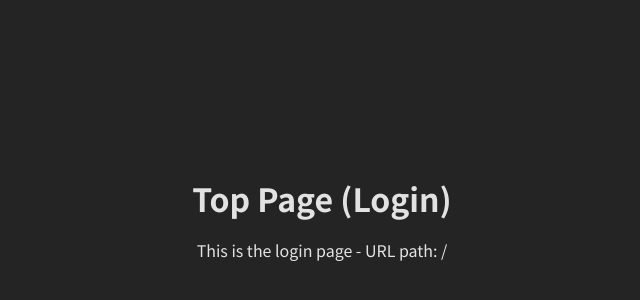
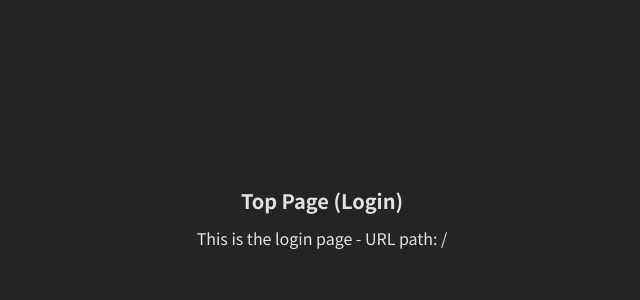
Before and after one commit to congvuthanh/health-app, a React (Vite) app: page / in a window 1280 px wide. Shown: the part 182-482 px from the top of the page, without its empty margins (318-958 px from the left). Built offline with nearby package versions, Linux system fonts and the light colour scheme.

Commit message:
define to use rem instead pixel

```diff
--- a/src/styles/GlobalStyles.tsx
+++ b/src/styles/GlobalStyles.tsx
@@ -1,6 +1,10 @@
 import { createGlobalStyle } from 'styled-components';
 
 const GlobalStyles = createGlobalStyle`
+  html {
+    font-size: 62.5%;
+  }
+
   :root {
     font-family: 'Noto Sans JP', 'Inter', system-ui, Avenir, Helvetica, Arial, sans-serif;
     line-height: 1.5;
@@ -27,8 +31,9 @@ const GlobalStyles = createGlobalStyle`
     display: flex;
     flex-direction: column;
     place-items: center;
-    min-width: 320px;
+    min-width: 32rem;
     min-height: 100vh;
+    font-size: 1.6rem;
   }
 `;
 
--- a/src/styles/theme.ts
+++ b/src/styles/theme.ts
@@ -34,145 +34,145 @@ export const theme: DefaultTheme = {
   typography: {
     h1: {
       regular: `
-        font-size: 56px;
-        line-height: 64px;
+        font-size: 5.6rem;
+        line-height: 6.4rem;
         font-weight: 400;
       `,
       bold: `
-        font-size: 56px;
-        line-height: 64px;
+        font-size: 5.6rem;
+        line-height: 6.4rem;
         font-weight: 700;
       `,
     },
     h2: {
       regular: `
-        font-size: 48px;
-        line-height: 56px;
+        font-size: 4.8rem;
+        line-height: 5.6rem;
         font-weight: 400;
       `,
       bold: `
-        font-size: 48px;
-        line-height: 56px;
+        font-size: 4.8rem;
+        line-height: 5.6rem;
         font-weight: 700;
       `,
     },
     h3: {
       regular: `
-        font-size: 40px;
-        line-height: 48px;
+        font-size: 4rem;
+        line-height: 4.8rem;
         font-weight: 400;
       `,
       bold: `
-        font-size: 40px;
-        line-height: 48px;
+        font-size: 4rem;
+        line-height: 4.8rem;
         font-weight: 700;
       `,
     },
     h4: {
       regular: `
-        font-size: 32px;
-        line-height: 40px;
+        font-size: 3.2rem;
+        line-height: 4rem;
         font-weight: 400;
       `,
       bold: `
-        font-size: 32px;
-        line-height: 40px;
+        font-size: 3.2rem;
+        line-height: 4rem;
         font-weight: 700;
       `,
     },
     h5: {
       regular: `
-        font-size: 24px;
-        line-height: 32px;
+        font-size: 2.4rem;
+        line-height: 3.2rem;
         font-weight: 400;
       `,
       bold: `
-        font-size: 24px;
-        line-height: 32px;
+        font-size: 2.4rem;
+        line-height: 3.2rem;
         font-weight: 700;
       `,
     },
     p1: {
       regular: `
-        font-size: 20px;
-        line-height: 24px;
+        font-size: 2rem;
+        line-height: 2.4rem;
         font-weight: 400;
       `,
       bold: `
-        font-size: 20px;
-        line-height: 24px;
+        font-size: 2rem;
+        line-height: 2.4rem;
         font-weight: 700;
       `,
     },
     p2: {
       regular: `
-        font-size: 18px;
-        line-height: 26px;
+        font-size: 1.8rem;
+        line-height: 2.6rem;
         font-weight: 400;
       `,
       bold: `
-        font-size: 18px;
-        line-height: 26px;
+        font-size: 1.8rem;
+        line-height: 2.6rem;
         font-weight: 700;
       `,
     },
     p3: {
       regular: `
-        font-size: 16px;
-        line-height: 24px;
+        font-size: 1.6rem;
+        line-height: 2.4rem;
         font-weight: 400;
       `,
       bold: `
-        font-size: 16px;
-        line-height: 24px;
+        font-size: 1.6rem;
+        line-height: 2.4rem;
         font-weight: 700;
       `,
     },
     p4: {
       regular: `
-        font-size: 14px;
-        line-height: 20px;
+        font-size: 1.4rem;
+        line-height: 2rem;
         font-weight: 400;
       `,
       bold: `
-        font-size: 14px;
-        line-height: 20px;
+        font-size: 1.4rem;
+        line-height: 2rem;
         font-weight: 700;
       `,
     },
     p5: {
       regular: `
-        font-size: 12px;
-        line-height: 18px;
+        font-size: 1.2rem;
+        line-height: 1.8rem;
         font-weight: 400;
       `,
       bold: `
-        font-size: 12px;
-        line-height: 18px;
+        font-size: 1.2rem;
+        line-height: 1.8rem;
         font-weight: 700;
       `,
     },
     p6: {
       regular: `
-        font-size: 10px;
-        line-height: 14px;
+        font-size: 1rem;
+        line-height: 1.4rem;
         font-weight: 400;
       `,
       bold: `
-        font-size: 10px;
-        line-height: 14px;
+        font-size: 1rem;
+        line-height: 1.4rem;
         font-weight: 700;
       `,
     },
     p7: {
       regular: `
-        font-size: 8px;
-        line-height: 12px;
+        font-size: 0.8rem;
+        line-height: 1.2rem;
         font-weight: 400;
       `,
       bold: `
-        font-size: 8px;
-        line-height: 12px;
+        font-size: 0.8rem;
+        line-height: 1.2rem;
         font-weight: 700;
       `,
     },
```
Also changed, not shown: src/utils/pxToRem.ts (added, +22 -0 lines), 1 other file (tests, documents, lock files or other folders).
